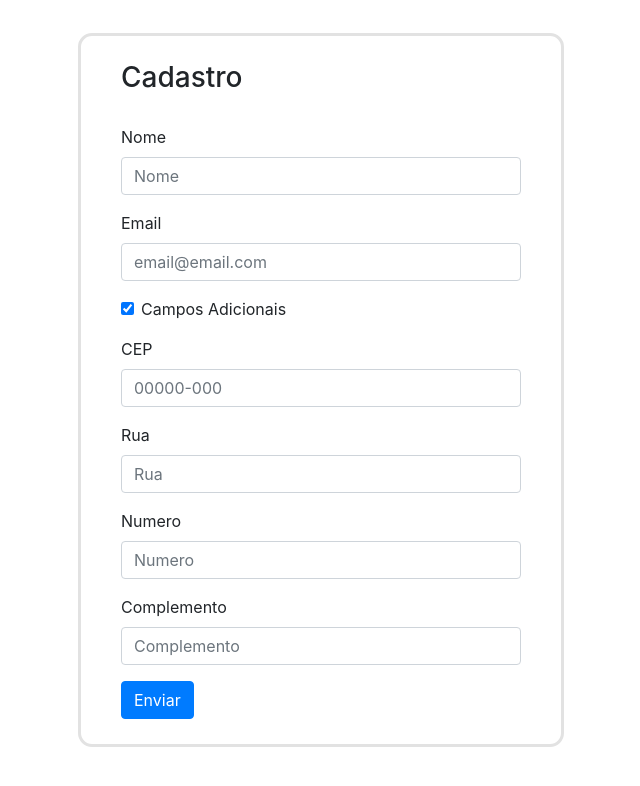
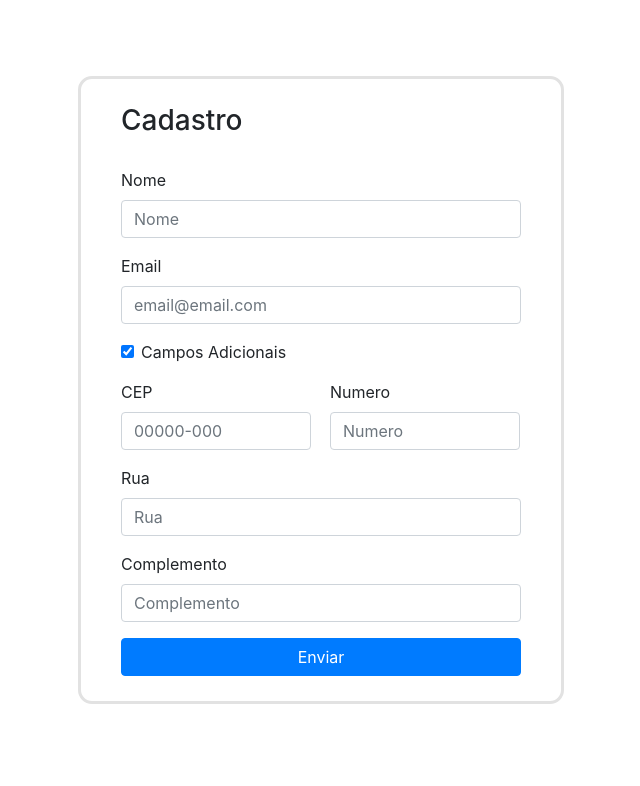
Before and after one commit to RicardoTavaresDias/FORM, a React (Vite) app: page / in a window 1280 px wide. Both pictures are taken after a click on the checkbox 446 px from the left and 480 px from the top of the page. Shown: the top 786 px of the page, without its empty margins (319-959 px from the left). Built offline with nearby package versions, Linux system fonts and the light colour scheme.

Commit message:
versão 1.0.2

```diff
--- a/src/main.css
+++ b/src/main.css
@@ -45,3 +45,20 @@ h5 {
   text-align: center;
   margin: 20px auto;
 }
+
+#cep, #number {
+  width: 190px;
+}
+
+#numbers{
+  display: flex;
+  gap: 19px;
+}
+
+#text-error{
+  width: 190px;
+}
+
+button {
+  width: 100%;
+}
--- a/src/pages/Form.jsx
+++ b/src/pages/Form.jsx
@@ -1,20 +1,20 @@
-import { string, z, ZodError, ZodIssueCode } from 'zod'
+import { z } from 'zod'
 import { zodResolver } from '@hookform/resolvers/zod'
 import { useForm } from 'react-hook-form'
 import { useState } from 'react'
 
   /*
    TREINO DE FORMULARIO DO BASICO AO AVANÇADO COM TODOS OS RECURSO ULTILIZADO
-    [x] realizar validação dos campos
-    [x] realizar validação input com borda vermelho
-    [x] realizar o campo nome com as primeiras letras maiuscula
-    [x] realizar value vazio apos envio do form
-    [] realizar mascara do cep
-    [] realizar validação input data
-    [x] realizar validação checkbox
-    [] realizar validação do select
-    [x] realizar novos inputs ao clicar no checkbox
-    [] realizar a busca api e preencher alguns campos com endereço
+    [x] validação dos campos
+    [x] validação input com borda vermelho
+    [x] o campo name com as primeiras letras maiusculas
+    [x] value vazio apos envio do form
+    [] mascara do cep
+    [] validação input data
+    [x] validação checkbox
+    [] validação do select
+    [x] novos inputs ao clicar no checkbox
+    [] a busca api e preencher alguns campos com endereço
     [] separar regra de negocio
   */
 
@@ -91,7 +91,7 @@ export function Form() {
   }))
 
 
-  const { register, handleSubmit, setValue, watch, formState: {errors} } = useForm(
+  const { register, handleSubmit, setValue, watch, formState: {errors, isSubmitting} } = useForm(
     {
       criteriaMode: 'all',
       mode: 'all',
@@ -109,13 +109,15 @@ export function Form() {
       resolver: zodResolver(dataSchema),
     })
 
-  const onSubmit = (data) => {
+  const  onSubmit = async (data) => {
     setValue('name')
     setValue('email')
     setValue('endereco.cep')
     setValue('endereco.rua')
     setValue('endereco.numero')
     setValue('endereco.complemento')
+
+    await new Promise((resolve) => setTimeout(resolve, 2000))
     setScrem(JSON.stringify(data, null, 2))
   }
 
@@ -152,12 +154,21 @@ export function Form() {
 
           {campo && (
             <>
-              <div className="form-group">
-                <label >CEP</label >
-                <input {...register('endereco.cep')} type="text" className={errors.endereco?.cep ? "form-control border-danger" : "form-control"} placeholder="00000-000"  maxLength='9' />
+              <div className="form-group" id='numbers'>
+                <div>
+                  <label >CEP</label >
+                  <input {...register('endereco.cep')} type="text" className={errors.endereco?.cep ? "form-control border-danger" : "form-control"} placeholder="00000-000"  maxLength='9' id='cep' />
+
+                  {errors.endereco?.cep && <p className='text-danger font-weight-normal' id='text-error'>{errors.endereco?.cep.message}</p>}
+                </div>
+                <div>
+                  <label >Numero</label>
+                  <input {...register('endereco.numero')} type="text" className={errors.endereco?.numero ? "form-control border-danger" : "form-control"} placeholder="Numero" id='number'/>
+
+                  {errors.endereco?.numero && <p className='text-danger font-weight-normal' id='text-error'>{errors.endereco?.numero.message}</p>}
+                </div>
                </div>
 
-              {errors.endereco?.cep && <p className='text-danger font-weight-normal'>{errors.endereco?.cep.message}</p>}
 
               <div className="form-group">
                 <label >Rua</label>
@@ -165,13 +176,6 @@ export function Form() {
               </div>
 
               {errors.endereco?.rua && <p className='text-danger font-weight-normal'>{errors.endereco?.rua.message}</p>}
-
-              <div className="form-group">
-                <label >Numero</label>
-                <input {...register('endereco.numero')} type="text" className={errors.endereco?.numero ? "form-control border-danger" : "form-control"} placeholder="Numero" />
-              </div>
-
-              {errors.endereco?.numero && <p className='text-danger font-weight-normal'>{errors.endereco?.numero.message}</p>}
 
               <div className="form-group">
                 <label >Complemento</label>
@@ -184,7 +188,7 @@ export function Form() {
 
           {/* </ENDEREÇO> */}
 
-          <button type="submit" className="btn btn-primary">Enviar</button>
+          <button type="submit" className="btn btn-primary" disabled={isSubmitting}>{isSubmitting ? 'Loading...' : 'Enviar'}</button>
         </form>
       </main>
       <div id='screm'>{screm}</div>
```
